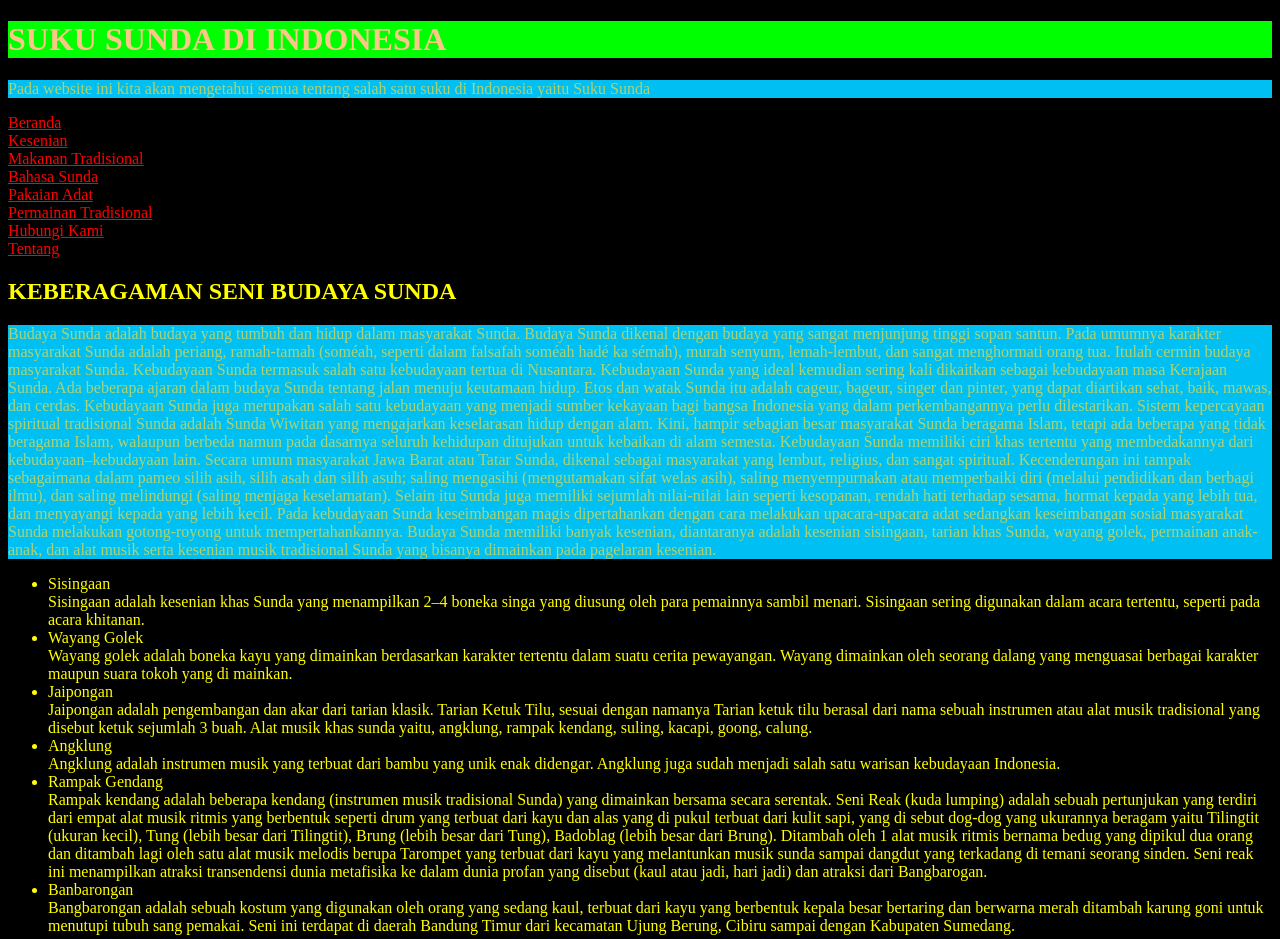
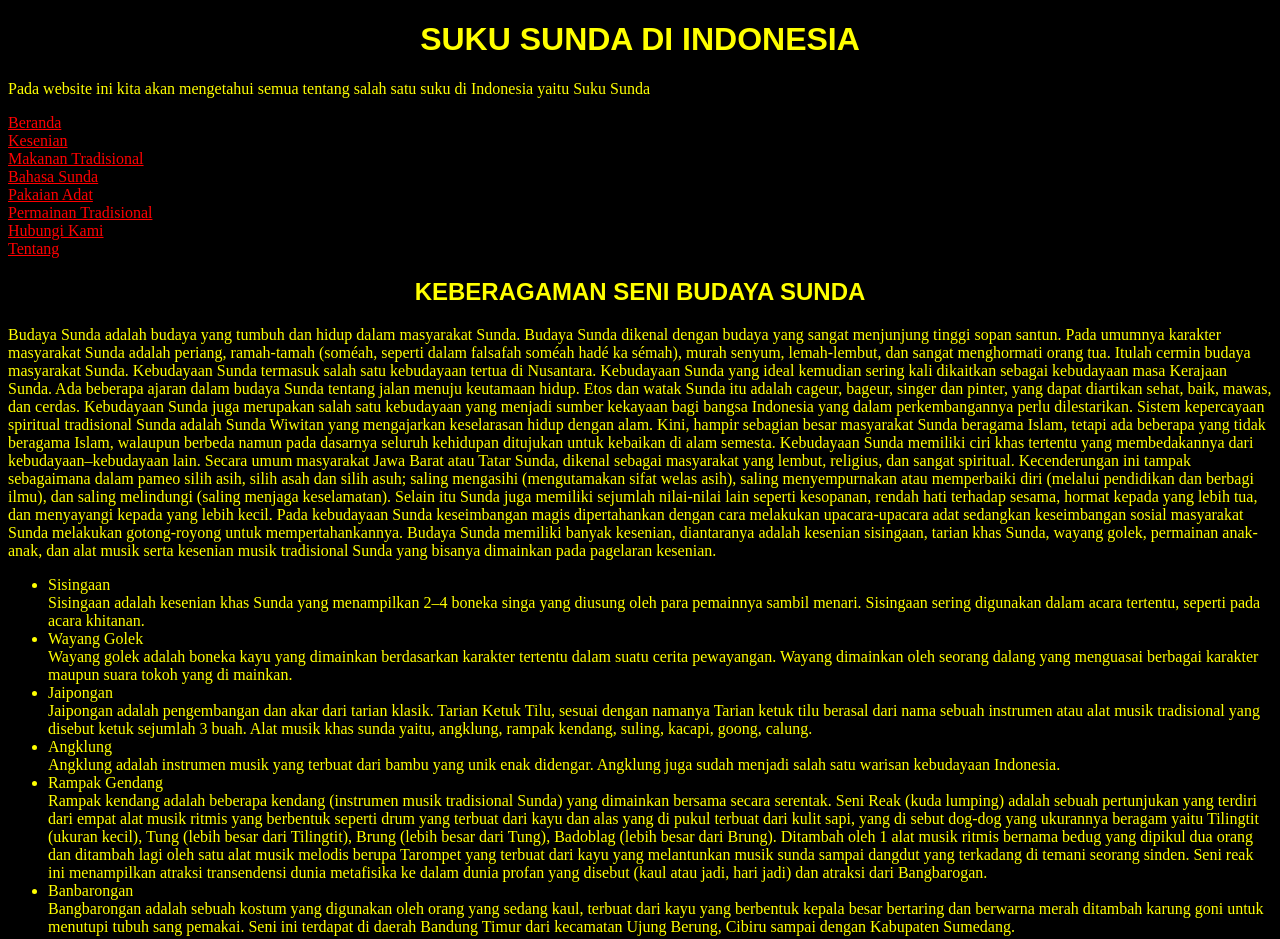
Before and after one commit to edisuwanto/edisuwanto.github.io, a plain HTML site: page index.html in a window 1280 px wide. Shown: the top 939 px of the page. Drawn offline with Linux system fonts and the light colour scheme; files that its build step writes are made by us from their sources.

Commit message:
Update style.css

```diff
--- a/style.css
+++ b/style.css
@@ -1,14 +1,10 @@
-h1
+h1,h2
 {
-background:#00ff00;
-color: #FDC689
+text-align: center;
+color: #ffff00;
+font-family: arial
 }
-p
-{
-color: #ACD373;
-background: #00BFF3
-}
-
+body { background-image: url("beranda.jpg"); background-repeat: repeat-y; background-attachment: fixed }
 body { background:#000000; color:#ffff00 }
 A:link { color: red; background:#000000 }
 A:visited { color: blue; background:#000000 }
```
